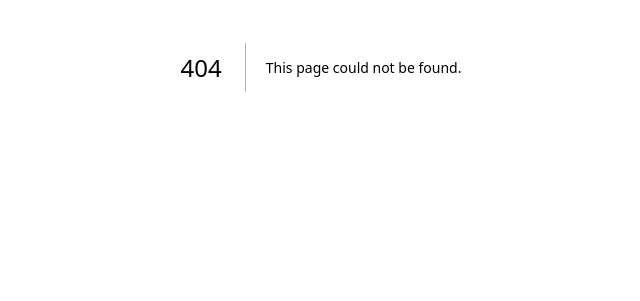
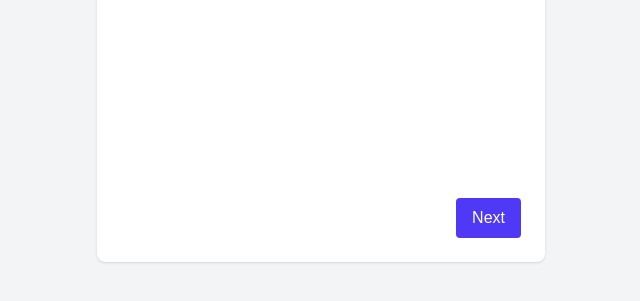
Before and after one commit to anoncano/The-foundry-by-da, a Next.js app: page /dashboard2-dev in a window 1280 px wide. Before the commit this address had no page. Shown: the part 333-634 px from the top of the page, without its empty margins (319-959 px from the left). Built offline with nearby package versions, Linux system fonts and the light colour scheme.

Commit message:
Add client dashboard placeholder and worker setup wizard

```diff
--- /dev/null
+++ b/src/app/client-dashboard/page.tsx
@@ -0,0 +1,16 @@
+"use client";
+import Link from "next/link";
+
+export default function ClientDashboardPlaceholder() {
+  return (
+    <div className="min-h-screen bg-gray-100 p-10">
+      <div className="max-w-3xl mx-auto bg-white shadow rounded-lg p-6 text-center">
+        <h1 className="text-3xl font-bold mb-4">Client Dashboard</h1>
+        <p className="text-gray-600 mb-6">Placeholder page for client features.</p>
+        <Link href="/">
+          <button className="border border-gray-800 px-4 py-2 rounded hover:bg-gray-50">Back Home</button>
+        </Link>
+      </div>
+    </div>
+  );
+}
--- /dev/null
+++ b/src/app/dashboard2-dev/page.tsx
@@ -0,0 +1,106 @@
+"use client";
+import React, { useState } from "react";
+
+interface WorkerInfo {
+  firstName: string;
+  lastName: string;
+  businessName: string;
+  invoiceStart: string;
+  bankName: string;
+  bsb: string;
+  accountNumber: string;
+  email: string;
+  address: string;
+}
+
+export default function WorkerSetupWizard() {
+  const [step, setStep] = useState(1);
+  const [info, setInfo] = useState<WorkerInfo>({
+    firstName: "",
+    lastName: "",
+    businessName: "",
+    invoiceStart: "",
+    bankName: "",
+    bsb: "",
+    accountNumber: "",
+    email: "",
+    address: "",
+  });
+  const next = () => setStep(step + 1);
+  const prev = () => setStep(step - 1);
+  const handleChange = (e: React.ChangeEvent<HTMLInputElement>) => {
+    const { name, value } = e.target;
+    setInfo((prev) => ({ ...prev, [name]: value }));
+  };
+  if (step === 5) {
+    return (
+      <div className="min-h-screen flex items-center justify-center bg-gray-100 p-4">
+        <div className="bg-white p-6 rounded-lg shadow text-center space-y-4">
+          <h2 className="text-2xl font-bold">Wizard Complete!</h2>
+          <p className="text-gray-600">Proceed to your dashboard below.</p>
+          <button onClick={() => setStep(1)} className="bg-indigo-600 text-white px-4 py-2 rounded">
+            Restart
+          </button>
+        </div>
+      </div>
+    );
+  }
+  return (
+    <div className="min-h-screen flex items-center justify-center bg-gray-100 p-4">
+      <div className="bg-white p-6 rounded-lg shadow max-w-md w-full">
+        <h1 className="text-xl font-bold mb-4">Worker Setup Wizard</h1>
+        {step === 1 && (
+          <>
+            <label className="block mb-2 text-sm">First Name</label>
+            <input name="firstName" className="w-full p-2 border rounded mb-4" value={info.firstName} onChange={handleChange} />
+            <label className="block mb-2 text-sm">Last Name</label>
+            <input name="lastName" className="w-full p-2 border rounded mb-4" value={info.lastName} onChange={handleChange} />
+            <label className="block mb-2 text-sm">Business Name (optional)</label>
+            <input name="businessName" className="w-full p-2 border rounded mb-4" value={info.businessName} onChange={handleChange} />
+            <div className="text-right">
+              <button onClick={next} className="bg-indigo-600 text-white px-4 py-2 rounded">Next</button>
+            </div>
+          </>
+        )}
+        {step === 2 && (
+          <>
+            <label className="block mb-2 text-sm">Invoice Starting Number</label>
+            <input name="invoiceStart" className="w-full p-2 border rounded mb-4" value={info.invoiceStart} onChange={handleChange} />
+            <label className="block mb-2 text-sm">Bank Name</label>
+            <input name="bankName" className="w-full p-2 border rounded mb-4" value={info.bankName} onChange={handleChange} />
+            <label className="block mb-2 text-sm">BSB</label>
+            <input name="bsb" className="w-full p-2 border rounded mb-4" value={info.bsb} onChange={handleChange} />
+            <label className="block mb-2 text-sm">Account Number</label>
+            <input name="accountNumber" className="w-full p-2 border rounded mb-4" value={info.accountNumber} onChange={handleChange} />
+            <div className="flex justify-between">
+              <button onClick={prev} className="px-4 py-2 border rounded">Back</button>
+              <button onClick={next} className="bg-indigo-600 text-white px-4 py-2 rounded">Next</button>
+            </div>
+          </>
+        )}
+        {step === 3 && (
+          <>
+            <label className="block mb-2 text-sm">Email</label>
+            <input name="email" type="email" className="w-full p-2 border rounded mb-4" value={info.email} onChange={handleChange} />
+            <label className="block mb-2 text-sm">Address</label>
+            <input name="address" className="w-full p-2 border rounded mb-4" value={info.address} onChange={handleChange} />
+            <div className="flex justify-between">
+              <button onClick={prev} className="px-4 py-2 border rounded">Back</button>
+              <button onClick={next} className="bg-indigo-600 text-white px-4 py-2 rounded">Next</button>
+            </div>
+          </>
+        )}
+        {step === 4 && (
+          <>
+            <h2 className="text-lg font-semibold mb-4">Confirm Details</h2>
+            <pre className="bg-gray-100 p-2 rounded text-xs mb-4">{JSON.stringify(info, null, 2)}</pre>
+            <div className="flex justify-between">
+              <button onClick={prev} className="px-4 py-2 border rounded">Back</button>
+              <button onClick={next} className="bg-green-600 text-white px-4 py-2 rounded">Finish</button>
+            </div>
+          </>
+        )}
+      </div>
+    </div>
+  );
+}
```
